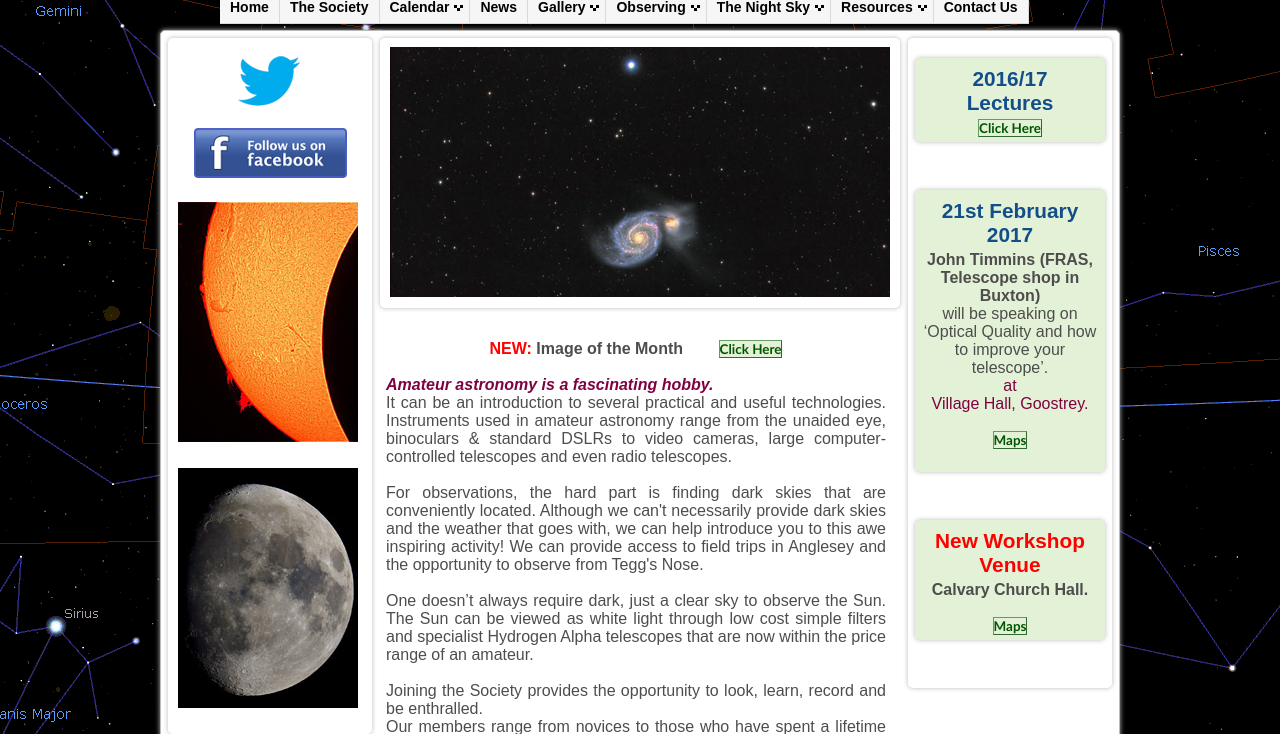
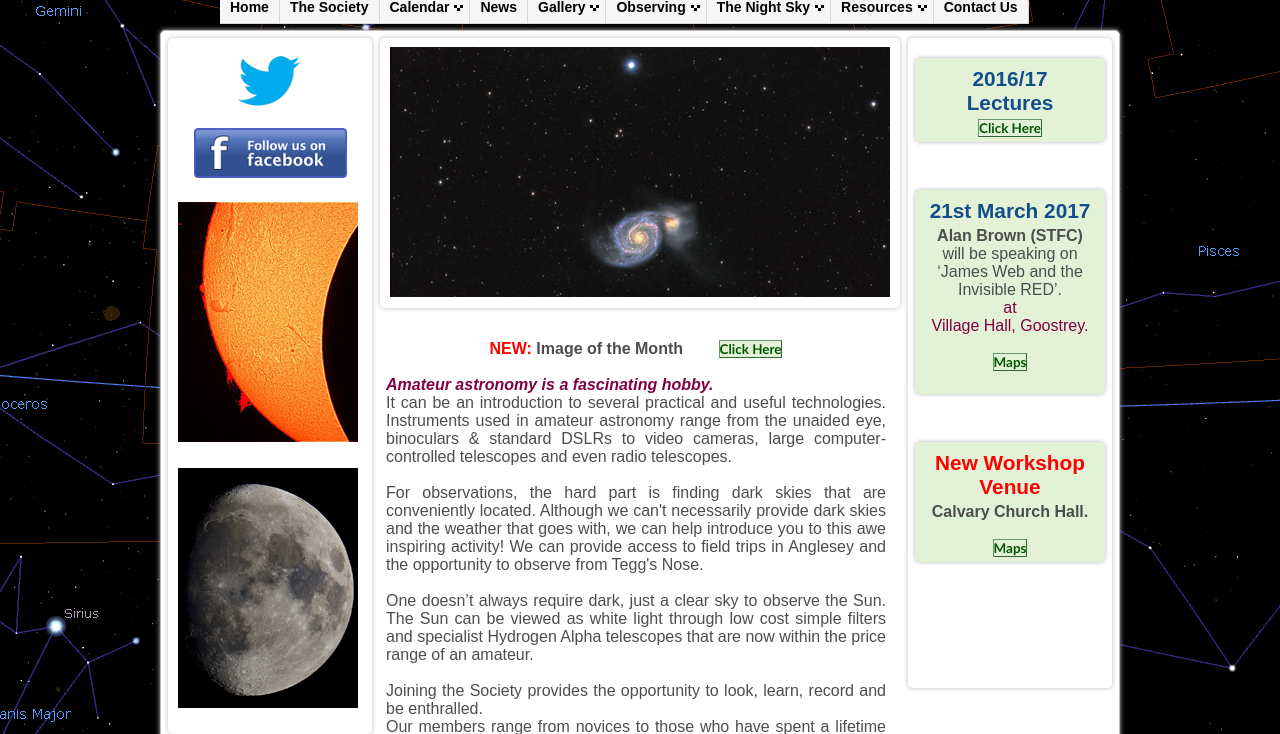
Before and after one commit to LaurieY/maccastro, a PHP site: page / in a window 1280 px wide. Shown: the part 180-914 px from the top of the page. Run offline with PHP 8.4, Linux system fonts and the light colour scheme; some libraries are stand-ins or nearby versions.

Commit message:
Updated Events and Home for March lecture

```diff
--- a/events.php
+++ b/events.php
@@ -170,7 +170,7 @@ Science,’ </p>
 href="maps.php">details</a>)</p>
 
 <p></p>
--->
+
 <ul>
   <li>Tuesday, 21st February 2017. </li>
 </ul>
@@ -179,6 +179,7 @@ href="maps.php">details</a>)</p>
 be speaking on ‘Optical Quality and how to improve your telescope’.</p>
 
 <p></p>
+-->
 <ul>
   <li>Tuesday, 21st March 2017.</li>
 </ul>
--- a/index.php
+++ b/index.php
@@ -77,14 +77,14 @@ href="events.php" target="_blank">
 <div id="colourblock2">
 
 <div class="text2" style="text-align:left;margin-left:0;margin-right:auto;">
-<h6 style="text-align:center;margin-left:auto;margin-right:auto;">21st February
+<h6 style="text-align:center;margin-left:auto;margin-right:auto;">21st March
 2017</h6>
 
-<p style="text-align:center;margin-left:auto;margin-right:auto;"><b>John
-Timmins (FRAS, Telescope shop in Buxton)</b></p>
+<p style="text-align:center;margin-left:auto;margin-right:auto;"><b>Alan Brown
+(STFC)</b></p>
 
 <p style="text-align:center;margin-left:auto;margin-right:auto;">will be
-speaking on ‘Optical Quality and how to improve your telescope’.</p>
+speaking on ‘James Web and the Invisible RED’.</p>
 
 <p style="text-align:center;margin-left:auto;margin-right:auto;"><span
 style="color:#800040">at<br>
@@ -259,7 +259,8 @@ style="color:#ffffff">© Macclesfield Astronomical Society
 <p> </p>
 
 <p
-style="text-align:center;margin-left:auto;margin-right:auto;color:#ffffff"><?php include("date-modified.php"); ?> on HawkHost</p>
+style="text-align:center;margin-left:auto;margin-right:auto;color:#ffffff"><?php include("date-modified.php"); ?>on
+HawkHost</p>
 </div>
 </body>
 <script type="text/javascript">
```
